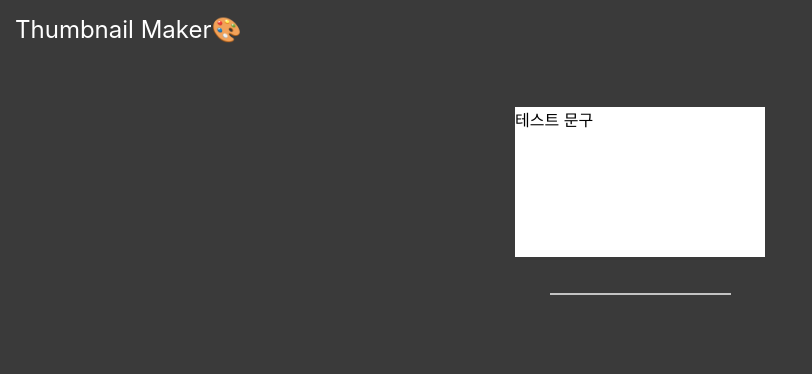
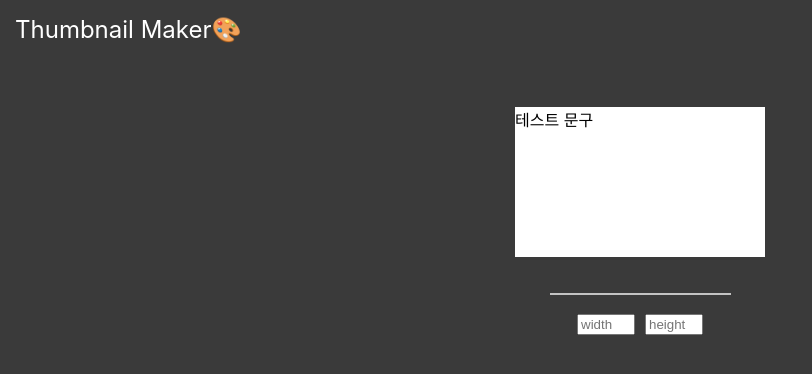
Before and after one commit to Bam-j/Thumbnail-Maker, a React (Create React App) app: page / in a window 1280 px wide. Shown: the top 374 px of the page, without its empty margins (0-812 px from the left). Built offline with nearby package versions, Linux system fonts and the light colour scheme.

Commit message:
사이즈 입력 폼 설계

```diff
--- a/src/App.jsx
+++ b/src/App.jsx
@@ -3,6 +3,7 @@ import { Header } from "./components/Header";
 import { ThumbnailPalette } from "./components/contents/ThumbnailPalette";
 import { TextInput } from "./components/contents/TextInput";
 import './styles/App.scss';
+import { SizeForm } from "./components/contents/SizeForm";
 
 const App = () => {
   return (
@@ -12,6 +13,7 @@ const App = () => {
         <div className={'maker-container'}>
           <ThumbnailPalette/>
           <TextInput/>
+          <SizeForm/>
         </div>
       </div>
     </>
--- /dev/null
+++ b/src/components/contents/SizeForm.jsx
@@ -0,0 +1,34 @@
+import styled from 'styled-components';
+
+export const SizeForm = () => {
+  return (
+    <SizeFormWrapper>
+      <label className={'size-input'}>
+        <WidthInput placeholder={'width'} />
+      </label>
+      <label className={'size-input'}>
+        <HeightInput placeholder={'height'} />
+      </label>
+    </SizeFormWrapper>
+  );
+};
+
+const SizeFormWrapper = styled.div`
+  display: flex;
+  margin: auto;
+  padding-top: 1.125rem;
+  color: #ffffff;
+	justify-content: center;
+
+  & .size-input:first-child {
+    margin-right: 10px;
+  }
+`;
+
+const WidthInput = styled.input`
+  width: 50px;
+`;
+
+const HeightInput = styled.input`
+  width: 50px;
+`;
--- a/src/components/contents/ThumbnailPalette.jsx
+++ b/src/components/contents/ThumbnailPalette.jsx
@@ -1,8 +1,10 @@
+import styled from "styled-components";
+
 export const ThumbnailPalette = () => {
 	return (
 		<>
 			<div className={'thumbnail-palette-container'}>
-				<div
+				<Preview
 					id={'thumbnail'}
 					className={'thumbnail'}
 					spellCheck={false}
@@ -17,8 +19,12 @@ export const ThumbnailPalette = () => {
 						color: '#000000'
 					}}>
 					테스트 문구
-				</div>
+				</Preview>
 			</div>
 		</>
 	);
 };
+
+const Preview = styled.div`
+	margin: auto;
+`;
```
